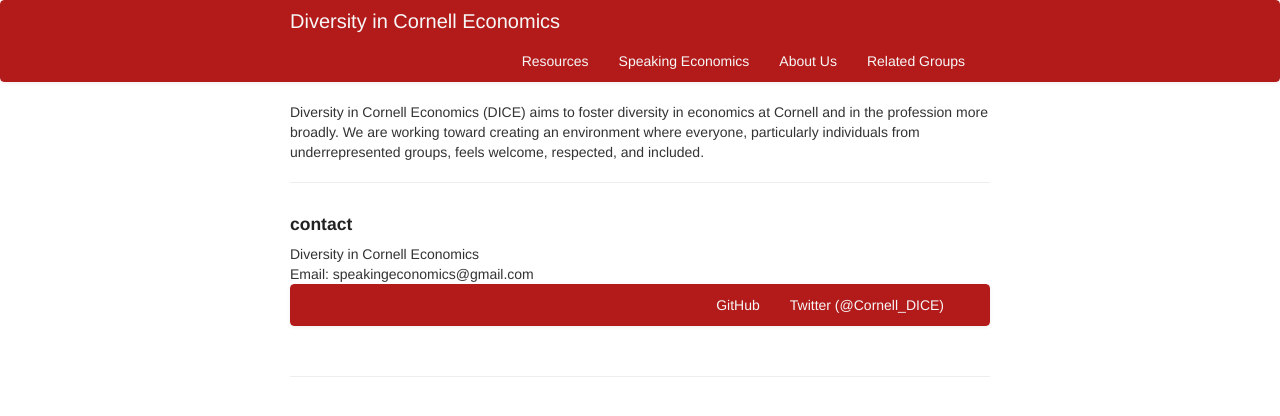
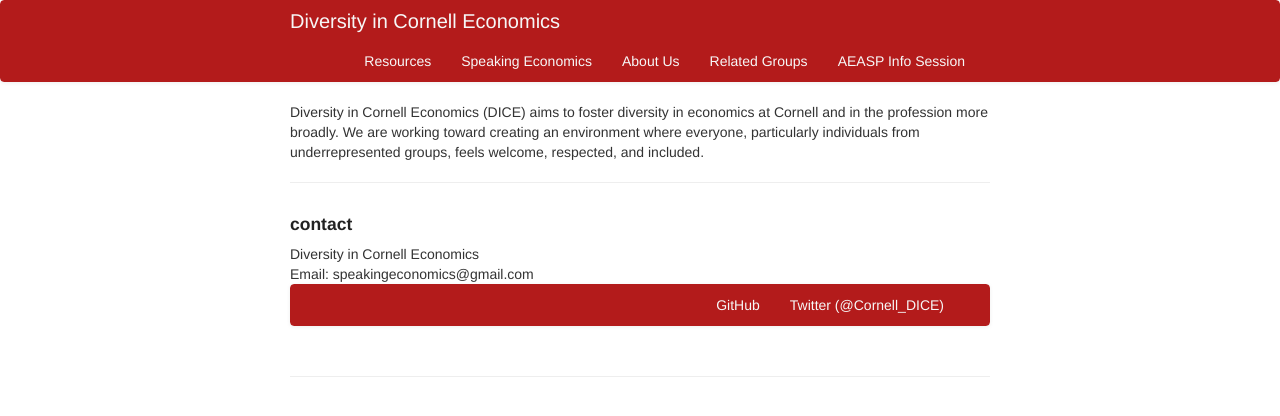
Before and after one commit to aponce6/Diversity-in-Cornell-Economics.github.io, a Jekyll site: the page built from index.md, in a window 1280 px wide. Shown: the top 416 px of the page. Built offline with Jekyll 4.4.1, drawn with Linux system fonts in a browser that asks for light colours.

Commit message:
add AEASP info sesion flyer

```diff
--- a/_includes/themes/twitter/default.html
+++ b/_includes/themes/twitter/default.html
@@ -39,6 +39,7 @@
               <li><a href="{{ BASE_PATH }}/assets/Speaking Economics.pdf">Speaking Economics</a></li>
               <li><a href="{{ BASE_PATH }}/pages/about_us.html">About Us</a></li>
               <li><a href="{{ BASE_PATH }}/pages/related_groups.html">Related Groups</a></li>
+              <li><a href="{{ BASE_PATH }}/assets/AEASP_info_session_cornell.pdf">AEASP Info Session</a></li>
           </ul>
         </div>
       </div>
```
Also changed, not shown: 1 other file.
